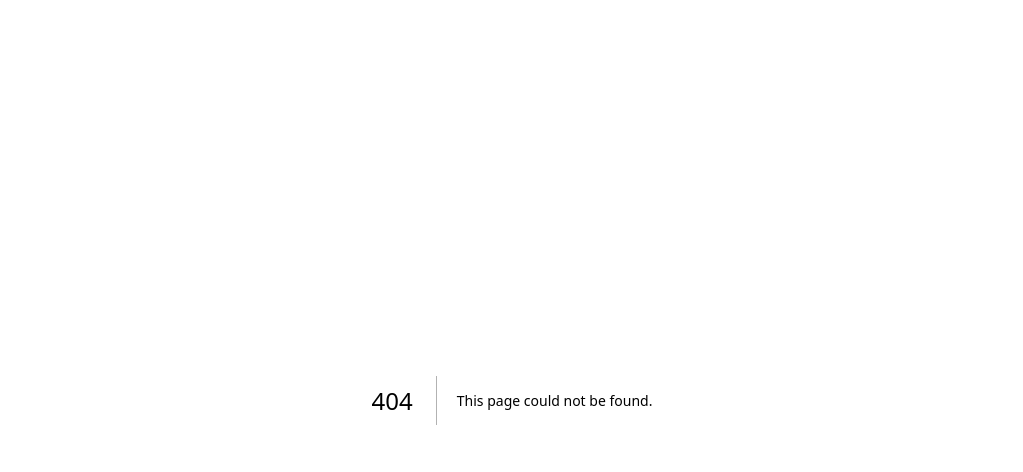
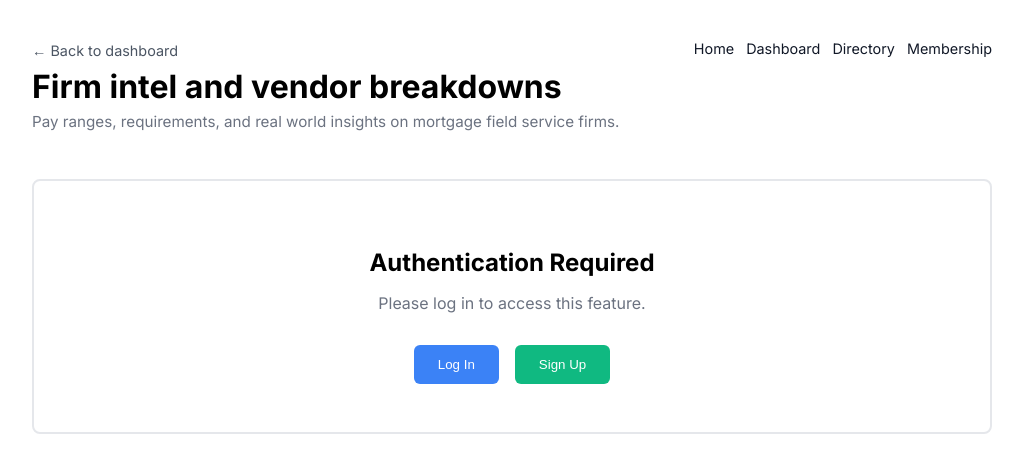
Before and after one commit to autumn2busy/nested-objects-starter, a Next.js app in the folder apps/web-members/: page /resources/firm-intel in a window 1280 px wide. Before the commit this address had no page. Shown: the top 472 px of the page, without its empty margins (128-1151 px from the left). Built offline with nearby package versions, Linux system fonts and the light colour scheme.

Commit message:
Create page.tsx

```diff
--- /dev/null
+++ b/apps/web-members/app/resources/firm-intel/page.tsx
@@ -0,0 +1,98 @@
+'use client'
+
+import Link from 'next/link'
+import { Gate } from '@/components/Gate'
+
+export default function FirmIntelPage() {
+  return (
+    <main style={{ maxWidth: '960px', margin: '0 auto', padding: '2rem' }}>
+      <header
+        style={{
+          display: 'flex',
+          justifyContent: 'space-between',
+          alignItems: 'flex-start',
+          gap: '1rem',
+          marginBottom: '1.75rem',
+        }}
+      >
+        <div>
+          <Link
+            href="/dashboard"
+            style={{
+              fontSize: '0.9rem',
+              textDecoration: 'none',
+              color: '#4b5563',
+              display: 'inline-block',
+              marginBottom: '0.5rem',
+            }}
+          >
+            ← Back to dashboard
+          </Link>
+          <h1
+            style={{
+              fontSize: '2rem',
+              fontWeight: 700,
+              margin: 0,
+            }}
+          >
+            Firm intel and vendor breakdowns
+          </h1>
+          <p
+            style={{
+              marginTop: '0.4rem',
+              fontSize: '0.95rem',
+              color: '#6b7280',
+            }}
+          >
+            Pay ranges, requirements, and real world insights on mortgage field service firms.
+          </p>
+        </div>
+
+        <nav
+          style={{
+            display: 'flex',
+            gap: '0.75rem',
+            fontSize: '0.9rem',
+            flexWrap: 'wrap',
+          }}
+        >
+          <Link href="/" style={{ textDecoration: 'none', color: '#111827' }}>
+            Home
+          </Link>
+          <Link
+            href="/dashboard"
+            style={{ textDecoration: 'none', color: '#111827' }}
+          >
+            Dashboard
+          </Link>
+          <Link
+            href="/directory"
+            style={{ textDecoration: 'none', color: '#111827' }}
+          >
+            Directory
+          </Link>
+          <Link
+            href="/membership"
+            style={{ textDecoration: 'none', color: '#111827' }}
+          >
+            Membership
+          </Link>
+        </nav>
+      </header>
+
+      <Gate feature="firm_intel">
+        <section>
+          <p style={{ marginBottom: '1rem' }}>
+            This is where you will show deep dives for firms like Safeguard, MCS, MSI, Xome, and others.
+            Pay bands, expectations, and how to stay on their preferred lists.
+          </p>
+          <ul style={{ listStyle: 'disc', paddingLeft: '1.25rem', fontSize: '0.95rem' }}>
+            <li>Start with manual writeups stored in Supabase.</li>
+            <li>Later let AI summarize public reviews and contracts for members.</li>
+            <li>Link each intel card back to firms in your directory.</li>
+          </ul>
+        </section>
+      </Gate>
+    </main>
+  )
+}
```
